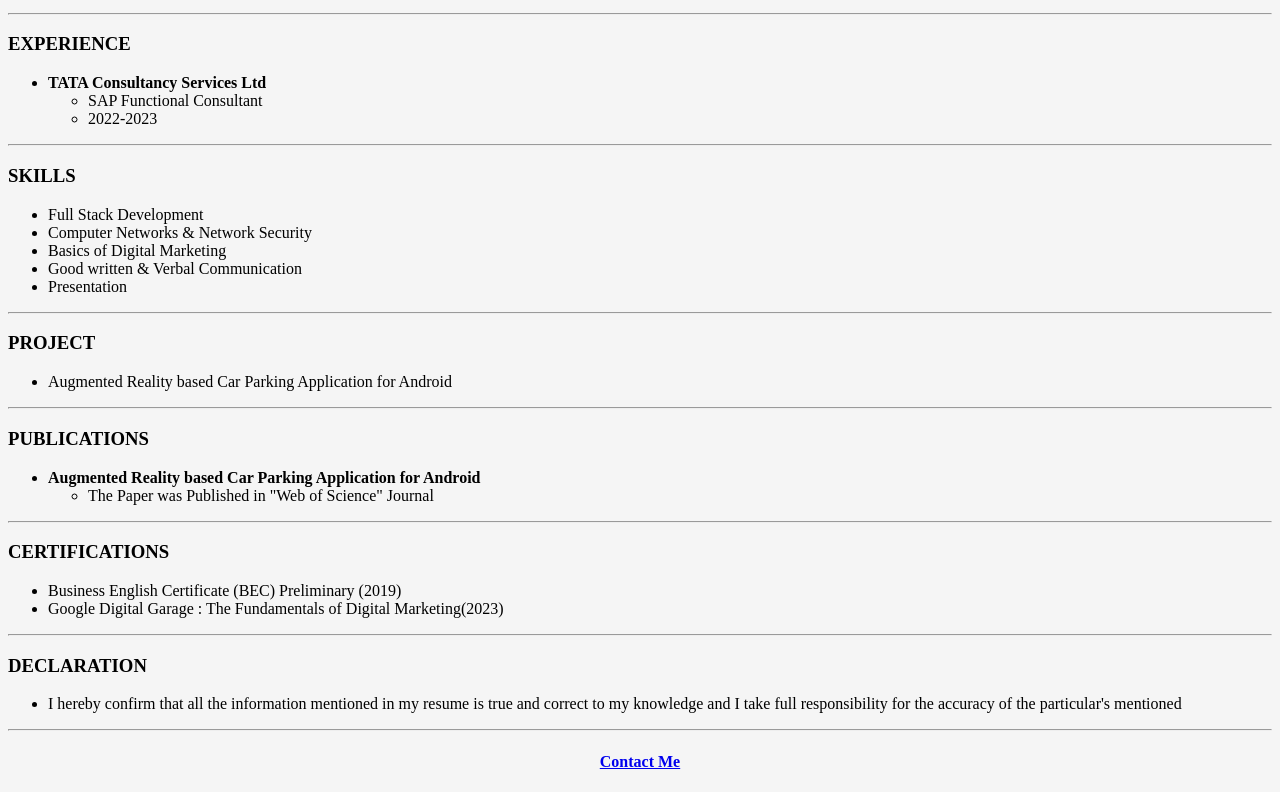
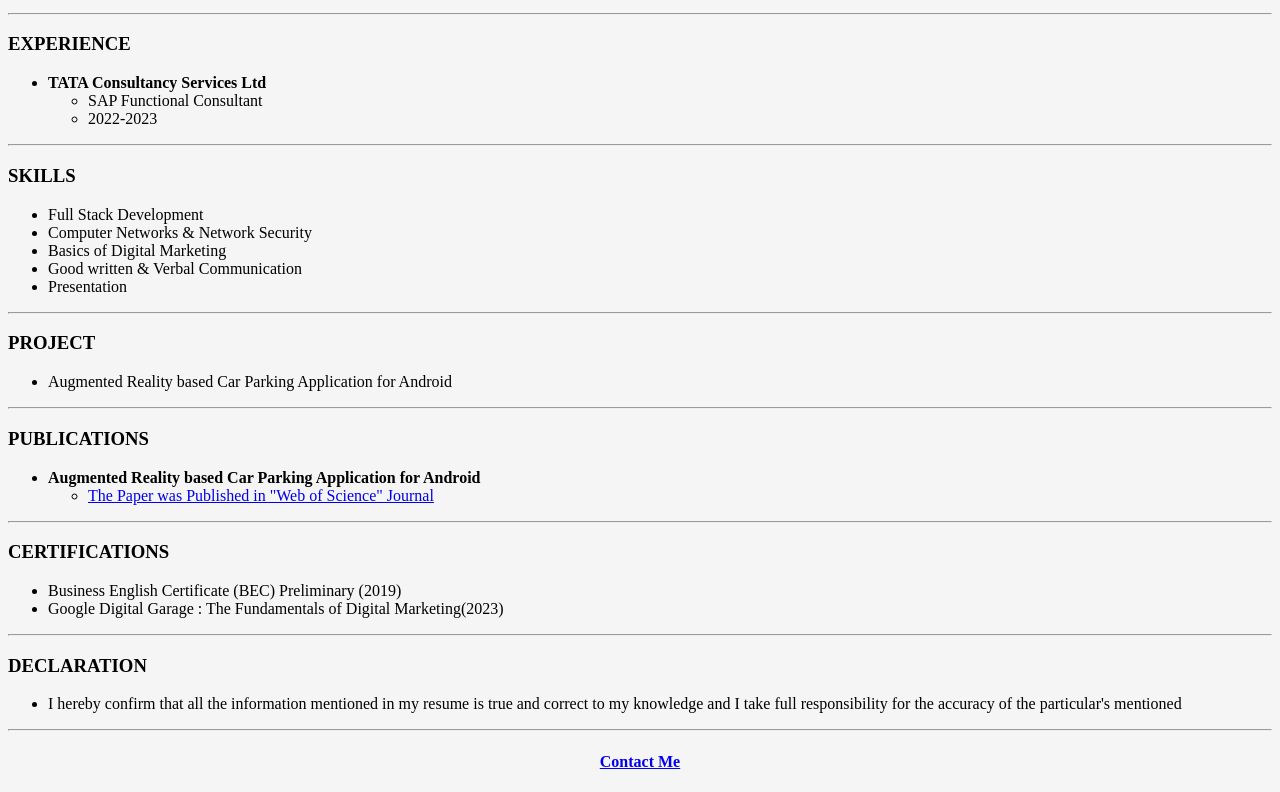
Before and after one commit to misterjit/My_HTML_Portfolio, a plain HTML site: page index.html in a window 1280 px wide. Shown: the part 664-1456 px from the top of the page. Drawn offline with Linux system fonts and the light colour scheme.

Commit message:
Update index.html

```diff
--- a/index.html
+++ b/index.html
@@ -62,7 +62,7 @@
 <ul>
     <li><b>Augmented Reality based Car Parking Application for Android</b></li>
     <ul>
-        <li>The Paper was Published in "Web of Science" Journal</li>
+        <li><a href="https://revistageintec.net/article/augmented-reality-based-car-parking-application-for-android/">The Paper was Published in "Web of Science" Journal</a></li>
     </ul>
 </ul>
 <hr />
```
